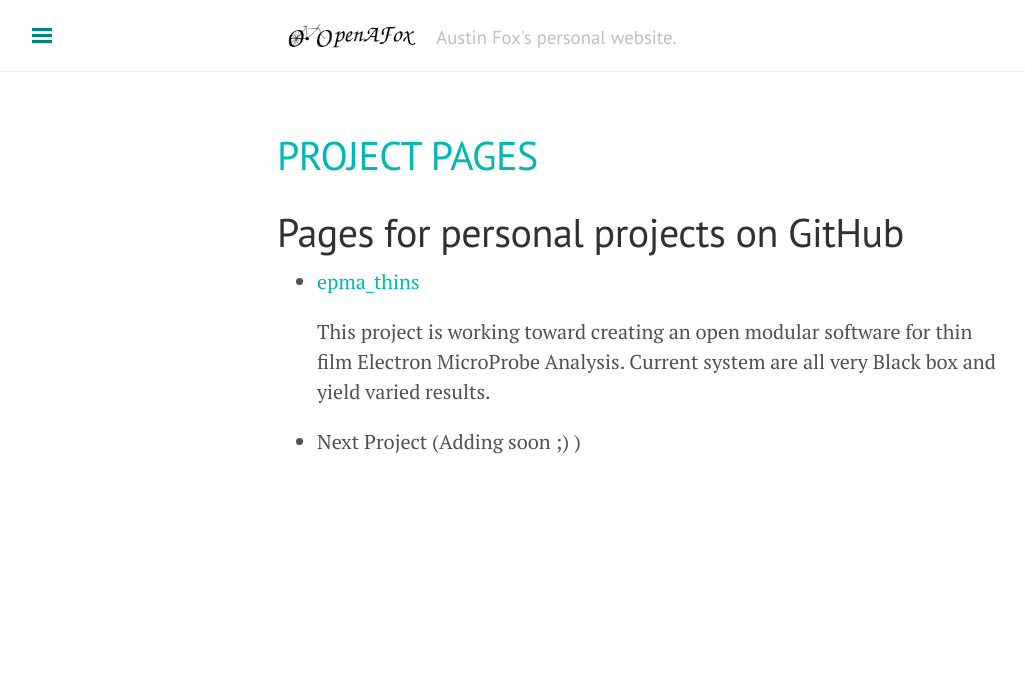
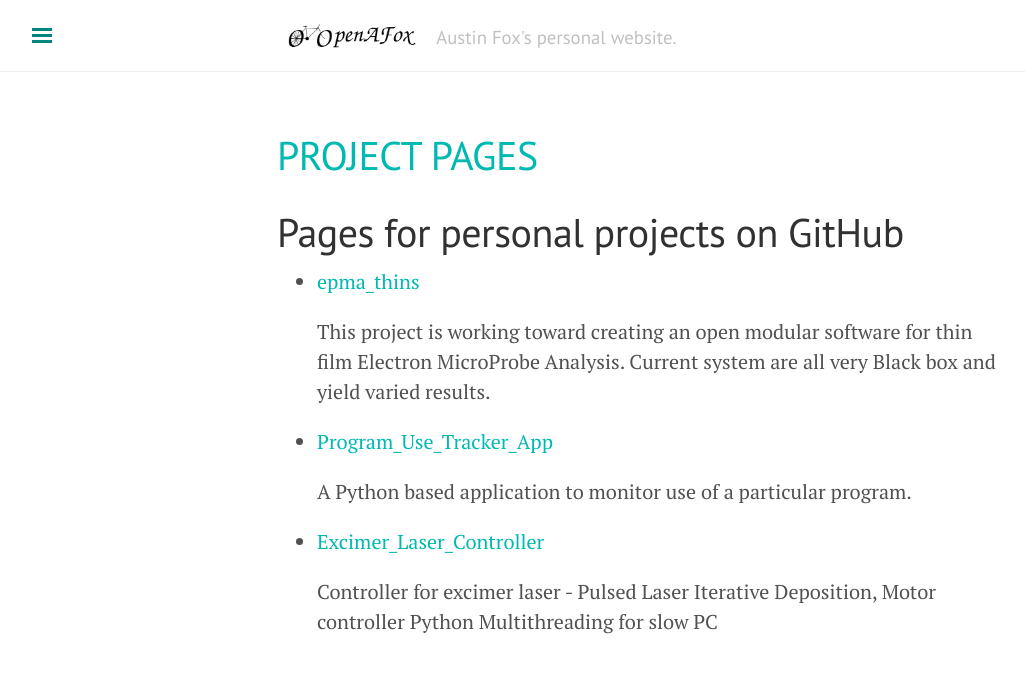
Before and after one commit to openafox/openafox.github.io, a Jekyll site: the page built from projects.md, in a window 1280 px wide. Shown: the top 673 px of the page, without its empty margins (3-1028 px from the left). Built offline with Jekyll 4.4.1, drawn with Linux system fonts in a browser that asks for light colours; nearby versions of some CDN libraries; comment, search, counter and statistics services are not loaded.

Commit message:
analitycs and projs

```diff
--- a/_config.yml
+++ b/_config.yml
@@ -54,5 +54,5 @@ category_page: '/blog/categories'
 
 # Puglins
 mathjax: true # whether support mathjax
-google_analytics_token:  # leave blank if you don't want google analytics
+google_analytics_token: UA-111193604-1 # leave blank if you don't want google analytics
 disqus_short_name: openafox # leave blank if you don't want disqus
--- a/projects.md
+++ b/projects.md
@@ -9,4 +9,10 @@ title: Project Pages
 
     This project is working toward creating an open modular software for thin film Electron MicroProbe Analysis. Current system are all very Black box and yield varied results.
 
-* Next Project (Adding soon ;) )
+* [Program_Use_Tracker_App](http://openafox.com/put_app)
+
+  A Python based application to monitor use of a particular program.
+
+* [Excimer_Laser_Controller](http://openafox.com/excimer_laser)
+
+  Controller for excimer laser - Pulsed Laser Iterative Deposition, Motor controller Python Multithreading for slow PC
```
Also changed, not shown: about.md (line endings or trailing spaces).
